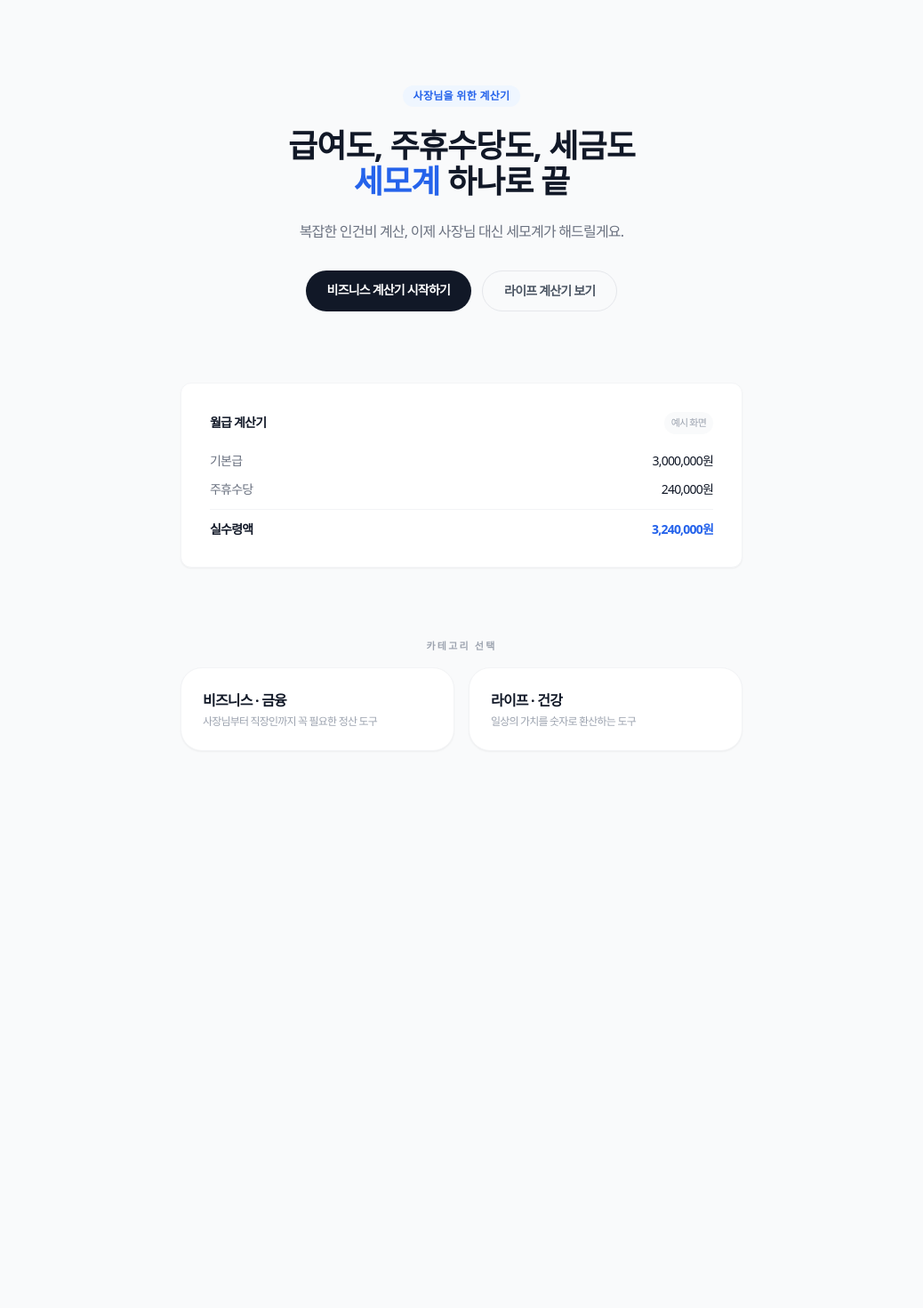
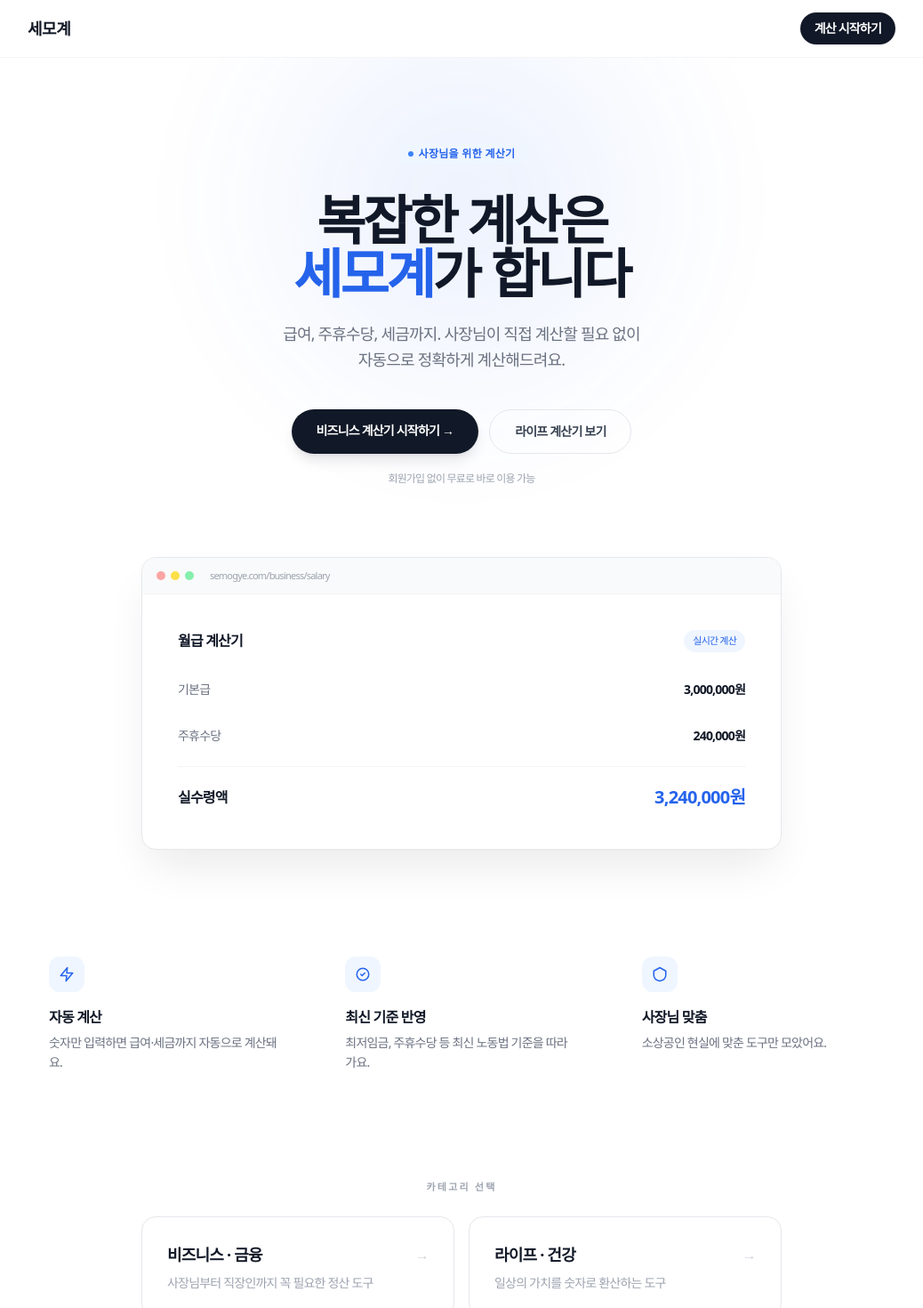
Before and after one commit to greentea2417/semogye-calculator, a Next.js app: page / in a window 1280 px wide. Shown: the top 1470 px of the page at 89% size, without its empty margins (121-1159 px from the left). Before the commit the page ends 940 px from the top, so only its background shows below. Built offline with nearby package versions, Linux system fonts and the light colour scheme; a web font is replaced by a local one.

Commit message:
redesign: Linear 스타일 전면 리디자인 (nav, hero, mockup, features, closing CTA)

```diff
--- a/app/page.tsx
+++ b/app/page.tsx
@@ -2,99 +2,210 @@ import Link from "next/link";
 
 export default function HomePage() {
   return (
-    <main className="max-w-2xl mx-auto px-5 py-16 md:py-24 space-y-20">
-      {/* 히어로 섹션: 핵심 가치 제안 */}
-      <section className="flex flex-col items-center text-center space-y-6">
-        <span className="inline-flex items-center px-3 py-1 rounded-full bg-blue-50 text-blue-600 text-xs font-semibold tracking-wide not-italic">
+    <div className="min-h-screen bg-white">
+      {/* 네비게이션 */}
+      <nav className="sticky top-0 z-50 bg-white/80 backdrop-blur-md border-b border-gray-100">
+        <div className="max-w-5xl mx-auto px-6 h-16 flex items-center justify-between">
+          <span className="font-extrabold text-lg tracking-tight text-gray-900 not-italic">
+            세모계
+          </span>
+          <Link
+            href="/business"
+            className="px-4 py-2 rounded-full bg-gray-900 text-white text-sm font-semibold hover:bg-gray-800 transition-colors"
+          >
+            계산 시작하기
+          </Link>
+        </div>
+      </nav>
+
+      {/* 히어로 */}
+      <section className="relative overflow-hidden">
+        <div
+          className="pointer-events-none absolute -top-40 left-1/2 -translate-x-1/2 w-[640px] h-[640px] rounded-full opacity-40 blur-3xl"
+          style={{
+            background:
+              "radial-gradient(circle, rgba(37,99,235,0.25) 0%, rgba(37,99,235,0) 70%)",
+          }}
+        />
+
+        <div className="relative max-w-3xl mx-auto px-6 pt-24 pb-20 flex flex-col items-center text-center">
+          <span className="inline-flex items-center gap-1.5 px-3 py-1 rounded-full bg-blue-50 text-blue-600 text-xs font-semibold tracking-wide not-italic mb-8">
+            <span className="w-1.5 h-1.5 rounded-full bg-blue-500" />
             사장님을 위한 계산기
           </span>
 
-        <h1 className="text-3xl md:text-4xl font-extrabold tracking-tight text-gray-900 leading-snug not-italic">
-          급여도, 주휴수당도, 세금도
+          <h1 className="text-5xl md:text-6xl font-extrabold tracking-tighter text-gray-900 leading-[1.1] not-italic">
+            복잡한 계산은
             <br />
-          <span className="text-blue-600">세모계</span> 하나로 끝
+            <span className="text-blue-600">세모계</span>가 합니다
           </h1>
 
-        <p className="text-gray-500 text-base max-w-md not-italic">
-          복잡한 인건비 계산, 이제 사장님 대신 세모계가 해드릴게요.
+          <p className="mt-6 text-lg text-gray-500 max-w-lg not-italic leading-relaxed">
+            급여, 주휴수당, 세금까지. 사장님이 직접 계산할 필요 없이
+            <br className="hidden md:block" />
+            자동으로 정확하게 계산해드려요.
           </p>
 
-        <div className="flex flex-col sm:flex-row gap-3 pt-2">
+          <div className="mt-10 flex flex-col sm:flex-row gap-3">
             <Link
               href="/business"
-            className="px-6 py-3 rounded-full bg-gray-900 text-white text-sm font-semibold hover:bg-gray-800 transition-colors"
+              className="px-7 py-3.5 rounded-full bg-gray-900 text-white text-sm font-semibold hover:bg-gray-800 transition-all shadow-lg shadow-gray-900/10 hover:shadow-xl hover:-translate-y-0.5"
             >
-            비즈니스 계산기 시작하기
+              비즈니스 계산기 시작하기 →
             </Link>
             <Link
               href="/life"
-            className="px-6 py-3 rounded-full border border-gray-200 text-gray-600 text-sm font-semibold hover:bg-gray-50 transition-colors"
+              className="px-7 py-3.5 rounded-full border border-gray-200 text-gray-700 text-sm font-semibold hover:bg-gray-50 transition-colors"
             >
               라이프 계산기 보기
             </Link>
           </div>
+
+          <p className="mt-5 text-xs text-gray-400 not-italic">
+            회원가입 없이 무료로 바로 이용 가능
+          </p>
+        </div>
       </section>
 
-      {/* 제품 미리보기 카드 */}
-      <section className="fade-slide-up">
-        <div className="card rounded-[28px] p-6 md:p-8 shadow-sm border border-gray-100">
-          <div className="flex items-center justify-between mb-5">
-            <h2 className="text-sm font-bold text-gray-900 not-italic">월급 계산기</h2>
-            <span className="text-[11px] font-medium text-gray-400 bg-gray-50 px-2 py-1 rounded-full not-italic">
-              예시 화면
+      {/* 제품 미리보기: 브라우저 목업 */}
+      <section className="max-w-3xl mx-auto px-6 pb-24">
+        <div className="rounded-2xl border border-gray-200 shadow-2xl shadow-gray-900/10 overflow-hidden bg-white">
+          <div className="flex items-center gap-1.5 px-4 py-3 bg-gray-50 border-b border-gray-100">
+            <span className="w-2.5 h-2.5 rounded-full bg-red-300" />
+            <span className="w-2.5 h-2.5 rounded-full bg-yellow-300" />
+            <span className="w-2.5 h-2.5 rounded-full bg-green-300" />
+            <span className="ml-3 text-[11px] text-gray-400 not-italic">semogye.com/business/salary</span>
+          </div>
+
+          <div className="p-8 md:p-10">
+            <div className="flex items-center justify-between mb-6">
+              <h2 className="text-base font-bold text-gray-900 not-italic">월급 계산기</h2>
+              <span className="text-[11px] font-medium text-blue-600 bg-blue-50 px-2.5 py-1 rounded-full not-italic">
+                실시간 계산
               </span>
             </div>
 
-          <div className="space-y-3">
-            <div className="flex items-center justify-between text-sm">
+            <div className="space-y-4">
+              <div className="flex items-center justify-between text-sm py-2">
                 <span className="text-gray-500">기본급</span>
-              <span className="text-gray-900 font-medium">3,000,000원</span>
+                <span className="text-gray-900 font-semibold">3,000,000원</span>
               </div>
-            <div className="flex items-center justify-between text-sm">
+              <div className="flex items-center justify-between text-sm py-2">
                 <span className="text-gray-500">주휴수당</span>
-              <span className="text-gray-900 font-medium">240,000원</span>
+                <span className="text-gray-900 font-semibold">240,000원</span>
               </div>
               <div className="h-px bg-gray-100" />
-            <div className="flex items-center justify-between text-sm">
+              <div className="flex items-center justify-between py-1">
                 <span className="text-gray-900 font-bold">실수령액</span>
-              <span className="text-blue-600 font-bold">3,240,000원</span>
+                <span className="text-blue-600 font-extrabold text-xl">3,240,000원</span>
+              </div>
             </div>
           </div>
         </div>
       </section>
 
-      {/* 카테고리 선택 영역 */}
-      <section className="space-y-4">
-        <h2 className="text-center text-[11px] font-bold text-gray-400 tracking-[0.2em] uppercase not-italic">
+      {/* 기능 그리드 */}
+      <section className="max-w-5xl mx-auto px-6 pb-24">
+        <div className="grid grid-cols-1 md:grid-cols-3 gap-6">
+          <div className="p-6">
+            <div className="w-10 h-10 rounded-xl bg-blue-50 flex items-center justify-center mb-4">
+              <svg width="18" height="18" viewBox="0 0 24 24" fill="none" stroke="#2563eb" strokeWidth="2">
+                <path d="M13 2 3 14h9l-1 8 10-12h-9l1-8Z" strokeLinejoin="round" />
+              </svg>
+            </div>
+            <h3 className="font-bold text-gray-900 mb-1.5 not-italic">자동 계산</h3>
+            <p className="text-sm text-gray-500 not-italic leading-relaxed">
+              숫자만 입력하면 급여·세금까지 자동으로 계산돼요.
+            </p>
+          </div>
+
+          <div className="p-6">
+            <div className="w-10 h-10 rounded-xl bg-blue-50 flex items-center justify-center mb-4">
+              <svg width="18" height="18" viewBox="0 0 24 24" fill="none" stroke="#2563eb" strokeWidth="2">
+                <path d="M9 12l2 2 4-4" strokeLinecap="round" strokeLinejoin="round" />
+                <circle cx="12" cy="12" r="9" />
+              </svg>
+            </div>
+            <h3 className="font-bold text-gray-900 mb-1.5 not-italic">최신 기준 반영</h3>
+            <p className="text-sm text-gray-500 not-italic leading-relaxed">
+              최저임금, 주휴수당 등 최신 노동법 기준을 따라가요.
+            </p>
+          </div>
+
+          <div className="p-6">
+            <div className="w-10 h-10 rounded-xl bg-blue-50 flex items-center justify-center mb-4">
+              <svg width="18" height="18" viewBox="0 0 24 24" fill="none" stroke="#2563eb" strokeWidth="2">
+                <path d="M12 2 3 7v6c0 5 4 8 9 9 5-1 9-4 9-9V7l-9-5Z" strokeLinejoin="round" />
+              </svg>
+            </div>
+            <h3 className="font-bold text-gray-900 mb-1.5 not-italic">사장님 맞춤</h3>
+            <p className="text-sm text-gray-500 not-italic leading-relaxed">
+              소상공인 현실에 맞춘 도구만 모았어요.
+            </p>
+          </div>
+        </div>
+      </section>
+
+      {/* 카테고리 섹션 */}
+      <section className="max-w-3xl mx-auto px-6 pb-24">
+        <h2 className="text-center text-[11px] font-bold text-gray-400 tracking-[0.2em] uppercase not-italic mb-6">
           카테고리 선택
         </h2>
 
         <div className="grid grid-cols-1 sm:grid-cols-2 gap-4">
           <Link
             href="/business"
-            className="block p-6 bg-white rounded-[24px] border border-gray-100 shadow-sm hover:shadow-md hover:bg-gray-50 transition-all group"
+            className="group block p-7 bg-white rounded-2xl border border-gray-200 hover:border-blue-200 hover:shadow-lg transition-all"
           >
-            <h3 className="font-bold text-gray-900 text-base not-italic group-hover:text-blue-600 transition-colors">
+            <div className="flex items-center justify-between">
+              <h3 className="font-bold text-gray-900 text-lg not-italic group-hover:text-blue-600 transition-colors">
                 비즈니스 · 금융
               </h3>
-            <p className="text-gray-400 text-xs mt-1 not-italic">
+              <span className="text-gray-300 group-hover:text-blue-500 group-hover:translate-x-1 transition-all not-italic">
+                →
+              </span>
+            </div>
+            <p className="text-gray-400 text-sm mt-2 not-italic">
               사장님부터 직장인까지 꼭 필요한 정산 도구
             </p>
           </Link>
 
           <Link
             href="/life"
-            className="block p-6 bg-white rounded-[24px] border border-gray-100 shadow-sm hover:shadow-md hover:bg-gray-50 transition-all group"
+            className="group block p-7 bg-white rounded-2xl border border-gray-200 hover:border-green-200 hover:shadow-lg transition-all"
           >
-            <h3 className="font-bold text-gray-900 text-base not-italic group-hover:text-green-600 transition-colors">
+            <div className="flex items-center justify-between">
+              <h3 className="font-bold text-gray-900 text-lg not-italic group-hover:text-green-600 transition-colors">
                 라이프 · 건강
               </h3>
-            <p className="text-gray-400 text-xs mt-1 not-italic">
+              <span className="text-gray-300 group-hover:text-green-500 group-hover:translate-x-1 transition-all not-italic">
+                →
+              </span>
+            </div>
+            <p className="text-gray-400 text-sm mt-2 not-italic">
               일상의 가치를 숫자로 환산하는 도구
             </p>
           </Link>
         </div>
       </section>
-    </main>
+
+      {/* 클로징 CTA */}
+      <section className="bg-gray-900">
+        <div className="max-w-3xl mx-auto px-6 py-20 text-center">
+          <h2 className="text-3xl md:text-4xl font-extrabold tracking-tight text-white not-italic">
+            지금 바로 계산해보세요
+          </h2>
+          <p className="mt-4 text-gray-400 not-italic">
+            가입도, 결제도 필요 없어요. 숫자만 입력하면 끝.
+          </p>
+          <Link
+            href="/business"
+            className="inline-block mt-8 px-8 py-3.5 rounded-full bg-white text-gray-900 text-sm font-semibold hover:bg-gray-100 transition-colors"
+          >
+            비즈니스 계산기 시작하기
+          </Link>
+        </div>
+      </section>
+    </div>
   );
 }
```
Lines whose indentation alone changed are shown as unchanged.
